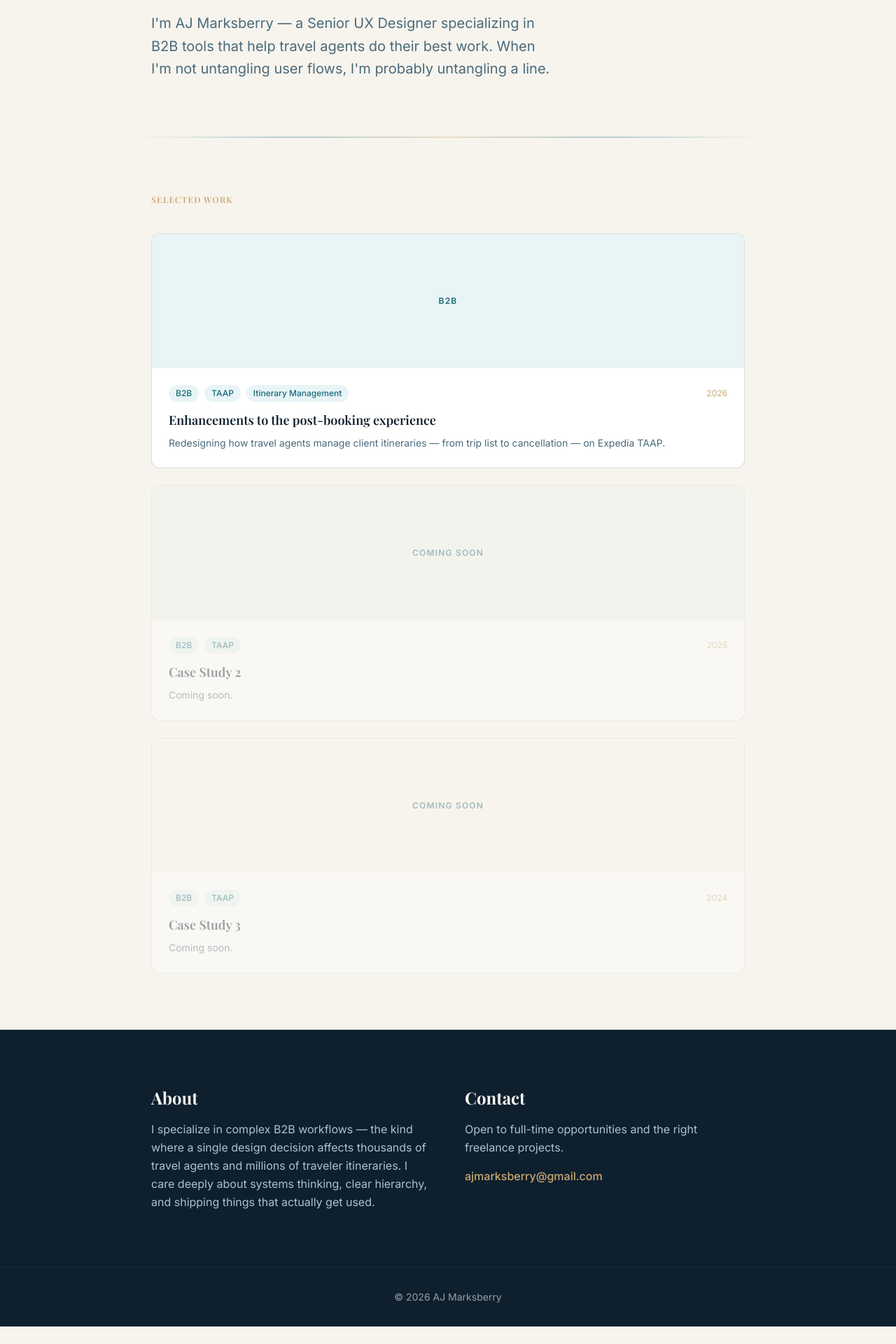
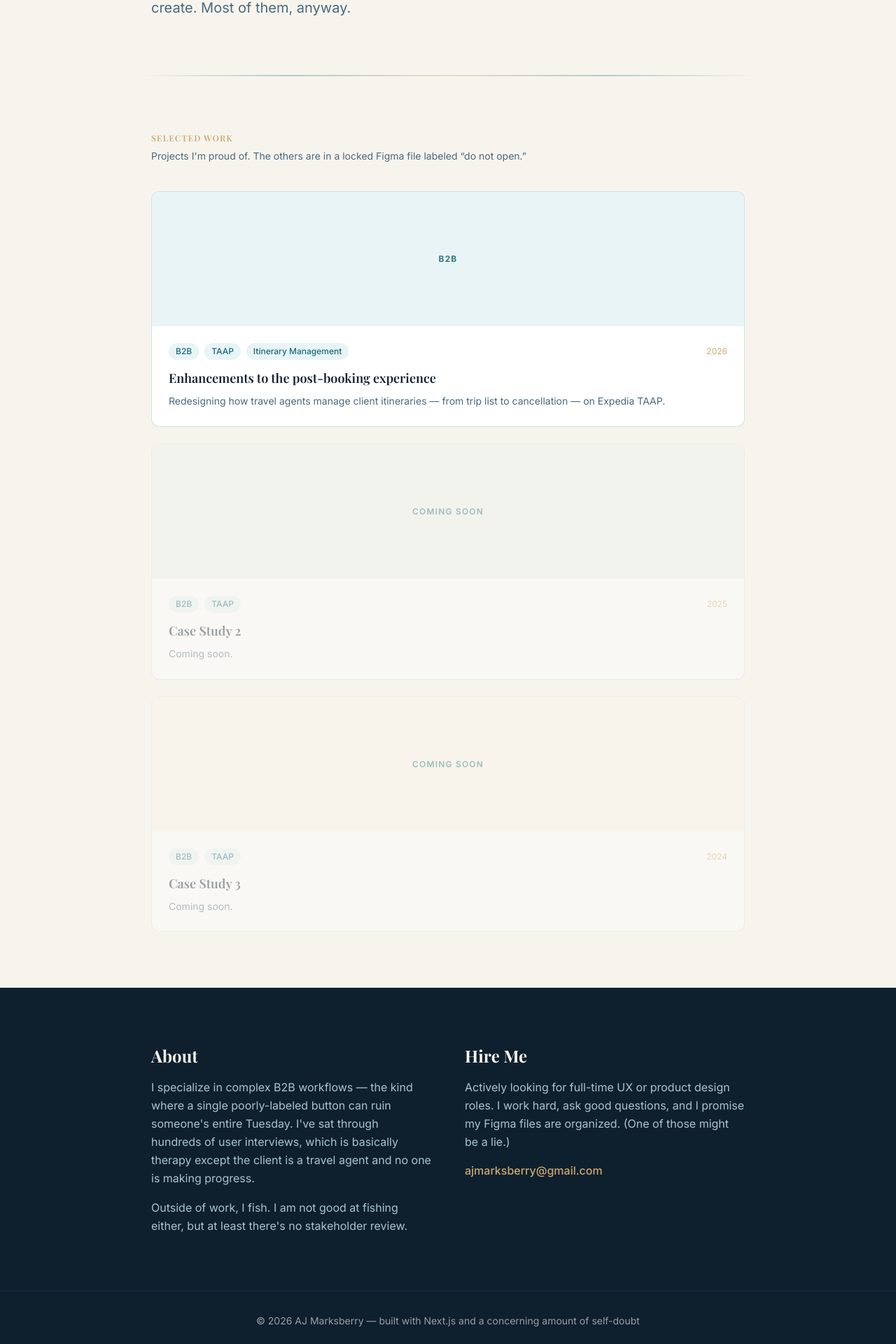
Before and after one commit to ajmarksberry/portfolio, a Next.js app: page /portfolio/ in a window 1280 px wide. Shown: the part 448-2368 px from the top of the page at 70% size. Before the commit the page ends 2343 px from the top, so only its background shows below. Built offline with nearby package versions, Linux system fonts and the light colour scheme; a web font is replaced by a local one.

Commit message:
Add self-deprecating humor to portfolio copy
Co-Authored-By: Claude Sonnet 4.6 <noreply@anthropic.com>

```diff
--- a/app/layout.tsx
+++ b/app/layout.tsx
@@ -22,7 +22,7 @@ export default function RootLayout({
         <Nav />
         <main className="flex-1">{children}</main>
         <footer className="border-t border-[#1a6b7a]/20 py-8 px-6 text-center text-sm" style={{ color: "var(--teal)", background: "var(--navy)" }}>
-          <span className="opacity-60 text-[#f7f4ee]">© {new Date().getFullYear()} AJ Marksberry</span>
+          <span className="opacity-60 text-[#f7f4ee]">© {new Date().getFullYear()} AJ Marksberry — built with Next.js and a concerning amount of self-doubt</span>
         </footer>
       </body>
     </html>
--- a/app/page.tsx
+++ b/app/page.tsx
@@ -8,15 +8,15 @@ export default function Home() {
       {/* Hero */}
       <section className="max-w-4xl mx-auto px-6 pt-24 pb-20">
         <p className="text-sm font-medium uppercase tracking-widest mb-5" style={{ color: "var(--teal)" }}>
-          UX Designer
+          UX Designer — allegedly
         </p>
         <h1 className="text-5xl font-bold leading-tight mb-6 max-w-2xl" style={{ color: "var(--navy)" }}>
-          Good design, like good fishing, is mostly about patience and knowing where to look.
+          I make things easier to use. I am not, myself, easy to use.
         </h1>
         <p className="text-xl max-w-xl leading-relaxed" style={{ color: "#4a6a7a" }}>
-          I&apos;m AJ Marksberry — a Senior UX Designer specializing in B2B tools
-          that help travel agents do their best work. When I&apos;m not untangling
-          user flows, I&apos;m probably untangling a line.
+          I&apos;m AJ Marksberry — a Senior UX Designer at Expedia TAAP. I&apos;ve spent years
+          designing B2B tools for travel agents, which means I&apos;ve become very good at
+          solving problems I didn&apos;t create. Most of them, anyway.
         </p>
       </section>
 
@@ -24,9 +24,12 @@ export default function Home() {
 
       {/* Case Studies */}
       <section className="max-w-4xl mx-auto px-6 py-20">
-        <h2 className="text-xs font-semibold uppercase tracking-widest mb-10" style={{ color: "var(--sand)" }}>
+        <h2 className="text-xs font-semibold uppercase tracking-widest mb-2" style={{ color: "var(--sand)" }}>
           Selected Work
         </h2>
+        <p className="text-sm mb-10" style={{ color: "#4a6a7a" }}>
+          Projects I&apos;m proud of. The others are in a locked Figma file labeled &ldquo;do not open.&rdquo;
+        </p>
         <div className="flex flex-col gap-6">
           {caseStudies.map((study) => (
             <CaseStudyCard key={study.slug} study={study} />
@@ -39,17 +42,23 @@ export default function Home() {
         <div className="max-w-4xl mx-auto px-6 py-20 flex flex-col md:flex-row gap-12">
           <div className="flex-1">
             <h2 className="text-2xl font-bold mb-4" style={{ color: "#f7f4ee" }}>About</h2>
+            <p className="leading-relaxed mb-4" style={{ color: "#a8c5cc" }}>
+              I specialize in complex B2B workflows — the kind where a single poorly-labeled
+              button can ruin someone&apos;s entire Tuesday. I&apos;ve sat through hundreds of user
+              interviews, which is basically therapy except the client is a travel agent
+              and no one is making progress.
+            </p>
             <p className="leading-relaxed" style={{ color: "#a8c5cc" }}>
-              I specialize in complex B2B workflows — the kind where a single design decision
-              affects thousands of travel agents and millions of traveler itineraries.
-              I care deeply about systems thinking, clear hierarchy, and shipping things
-              that actually get used.
+              Outside of work, I fish. I am not good at fishing either, but at least
+              there&apos;s no stakeholder review.
             </p>
           </div>
           <div className="flex-1">
-            <h2 className="text-2xl font-bold mb-4" style={{ color: "#f7f4ee" }}>Contact</h2>
+            <h2 className="text-2xl font-bold mb-4" style={{ color: "#f7f4ee" }}>Hire Me</h2>
             <p className="leading-relaxed mb-4" style={{ color: "#a8c5cc" }}>
-              Open to full-time opportunities and the right freelance projects.
+              Actively looking for full-time UX or product design roles. I work hard,
+              ask good questions, and I promise my Figma files are organized.
+              (One of those might be a lie.)
             </p>
             <a
               href="mailto:ajmarksberry@gmail.com"
```
